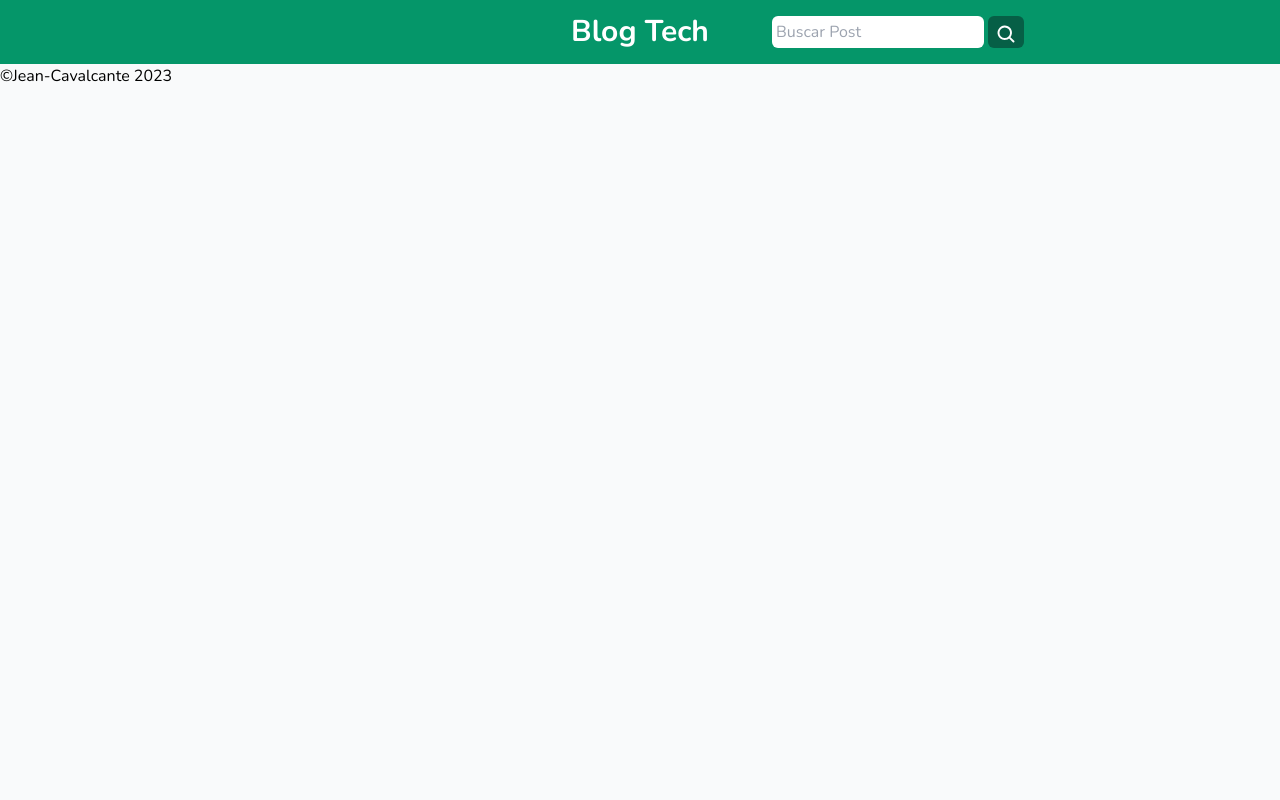
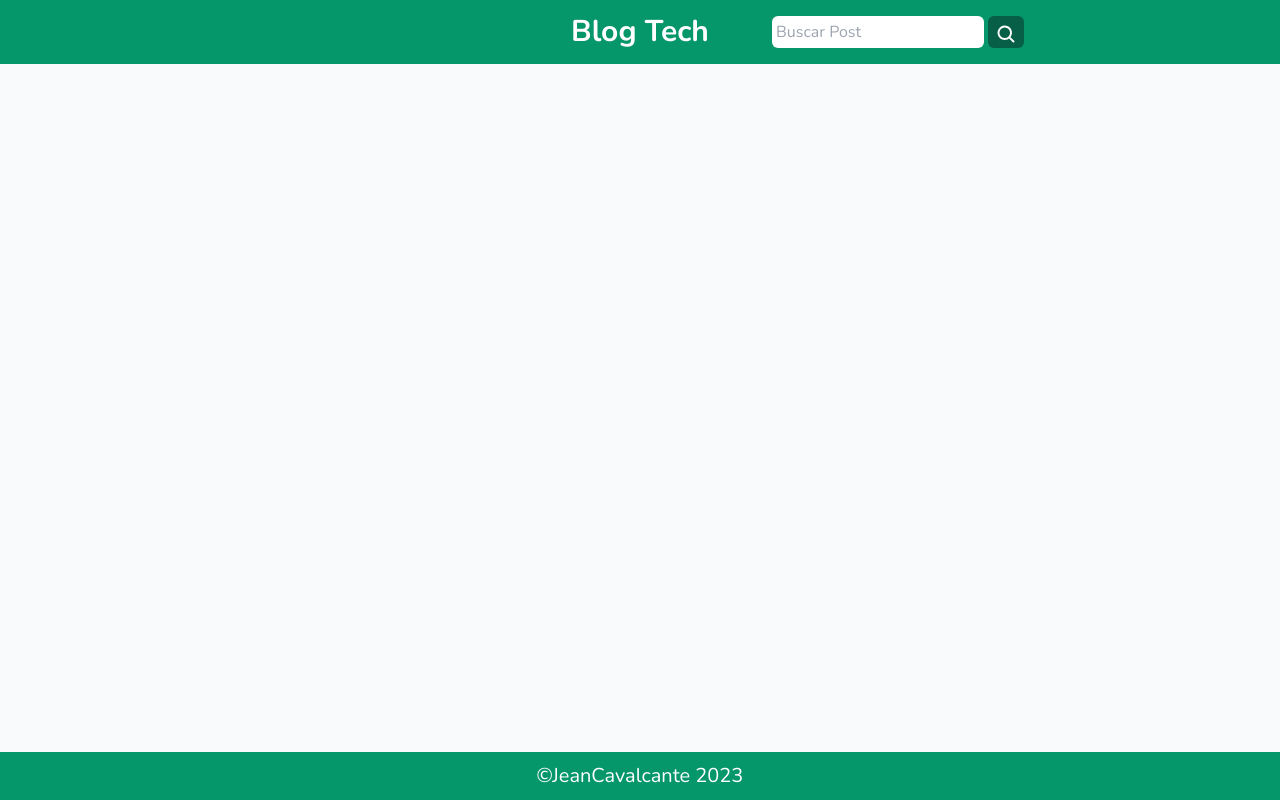
Before and after one commit to Jeann-Cavalcante/blog-next13, a Next.js app: page / in a window 1280 px wide. Built offline with nearby package versions, Linux system fonts and the light colour scheme.

Commit message:
estilizando o footer

```diff
--- a/src/app/layout.tsx
+++ b/src/app/layout.tsx
@@ -19,11 +19,13 @@ export default function RootLayout({
     <html lang="pt-br">
       <body className={ `
        ${nunito.className}
-        bg-gray-50 min-h-screen
+        bg-gray-50
         `}>
+        <div className='relative min-h-screen'>
         <Header />
         {children}
         <Footer />
+        </div>
       </body>
     </html>
   );
--- a/src/components/Footer.tsx
+++ b/src/components/Footer.tsx
@@ -1,8 +1,8 @@
 const Footer = () => {
   return (
-    <footer className="footer">
-      <h3>
-        ©Jean-Cavalcante 2023
+    <footer className="bg-emerald-600 absolute bottom-0 h-12 flex w-full justify-center items-center">
+      <h3 className="text-white text-xl">
+        ©JeanCavalcante 2023
       </h3>
     </footer>
   );
```
